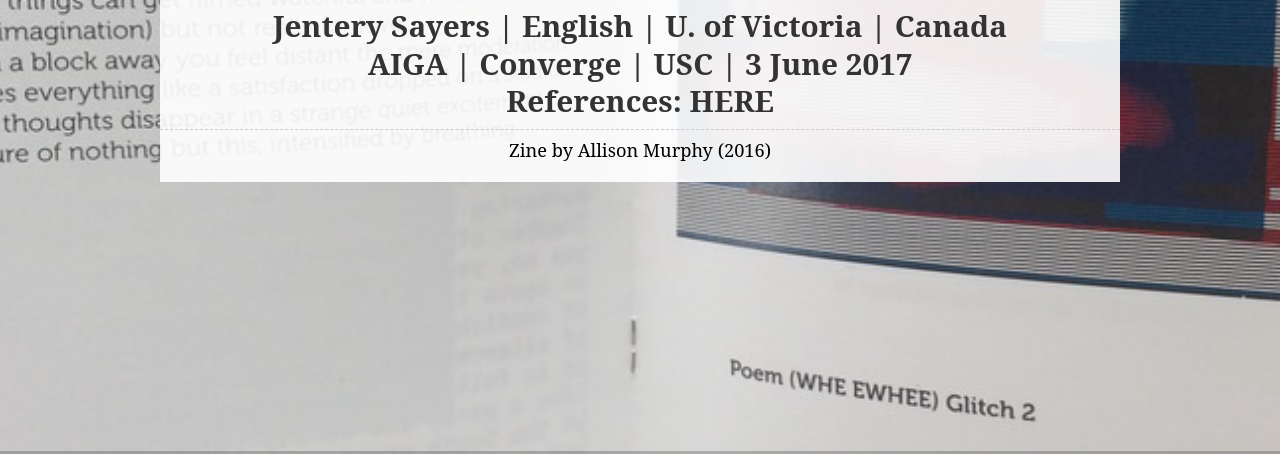
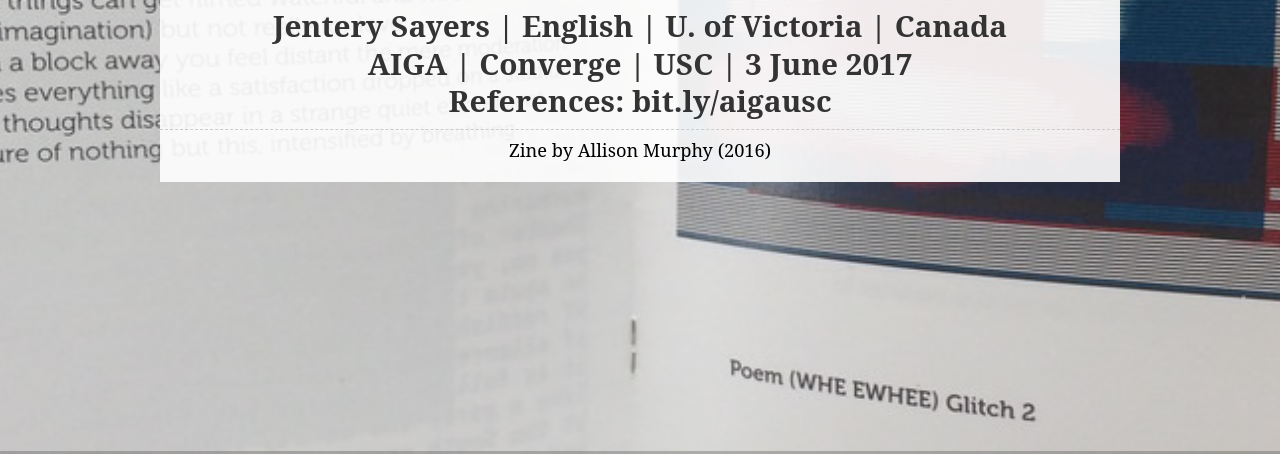
Before and after one commit to jentery/aiga, a plain HTML site: page index.html in a window 1280 px wide. Shown: the part 346-800 px from the top of the page. Drawn offline with Linux system fonts and the light colour scheme.

Commit message:
Update index.html

```diff
--- a/index.html
+++ b/index.html
@@ -42,7 +42,7 @@
 	<section id="title" data-background="images/1.jpg">
 	<h1>Design and Digital Studies<br></h1>
 	<h3>Jentery Sayers | English | U. of Victoria | Canada<br>
-	AIGA | Converge | USC | 3 June 2017<br>References: HERE</h3>
+	AIGA | Converge | USC | 3 June 2017<br>References: bit.ly/aigausc</h3>
 	<small>Zine by Allison Murphy (2016)</small>
   	</section>
 
```
